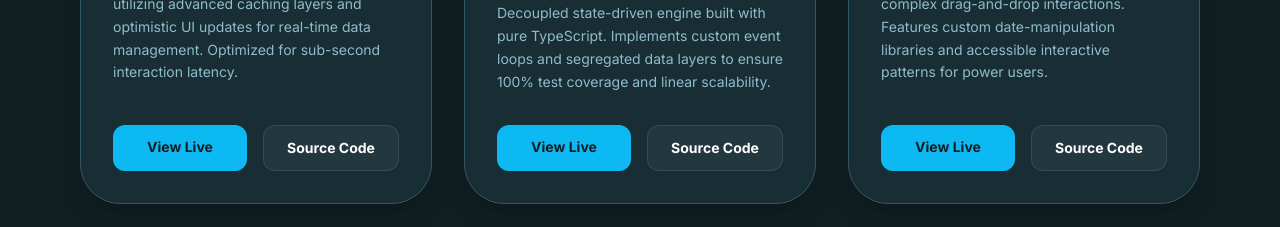
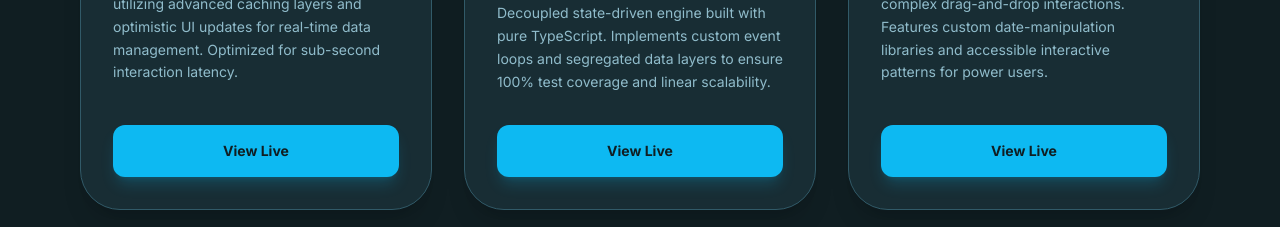
Before and after one commit to NickRami/my-portfolio, a React (Vite) app: page / in a window 1280 px wide. Shown: the part 4440-4667 px from the top of the page. Built offline with nearby package versions, Linux system fonts and the light colour scheme.

Commit message:
style(projects): remove source code button and optimize view live CTA

```diff
--- a/src/components/ProjectsPreview.tsx
+++ b/src/components/ProjectsPreview.tsx
@@ -84,20 +84,13 @@ export default function ProjectsPreview() {
                     <p className="text-muted-foreground text-sm mb-8 leading-relaxed flex-1">
                       {t(project.descKey)}
                     </p>
-                    <div className="flex gap-4">
+                    <div className="mt-auto">
                       <a
                         href={project.url}
                         target="_blank"
-                        className="flex-1 bg-primary text-background py-3 rounded-xl font-bold text-sm text-center transition-transform hover:scale-[1.02]"
+                        className="block w-full bg-primary text-background py-4 rounded-xl font-bold text-sm text-center transition-all hover:scale-[1.02] hover:brightness-110 active:scale-95 shadow-lg shadow-primary/20"
                       >
                         View Live
-                      </a>
-                      <a
-                        href={project.repoUrl || '#'}
-                        target="_blank"
-                        className="flex-1 bg-white/5 text-foreground border border-white/10 py-3 rounded-xl font-bold text-sm text-center hover:bg-white/10 transition-colors"
-                      >
-                        Source Code
                       </a>
                     </div>
                   </div>
```
